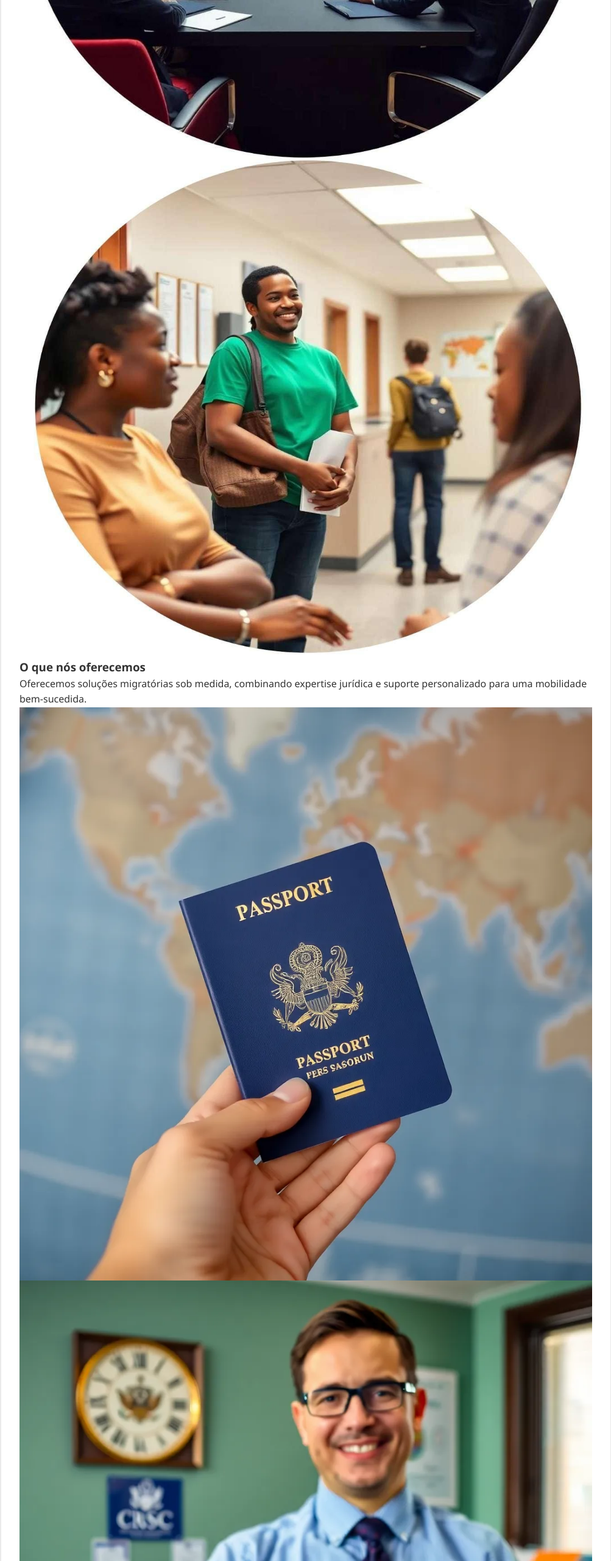
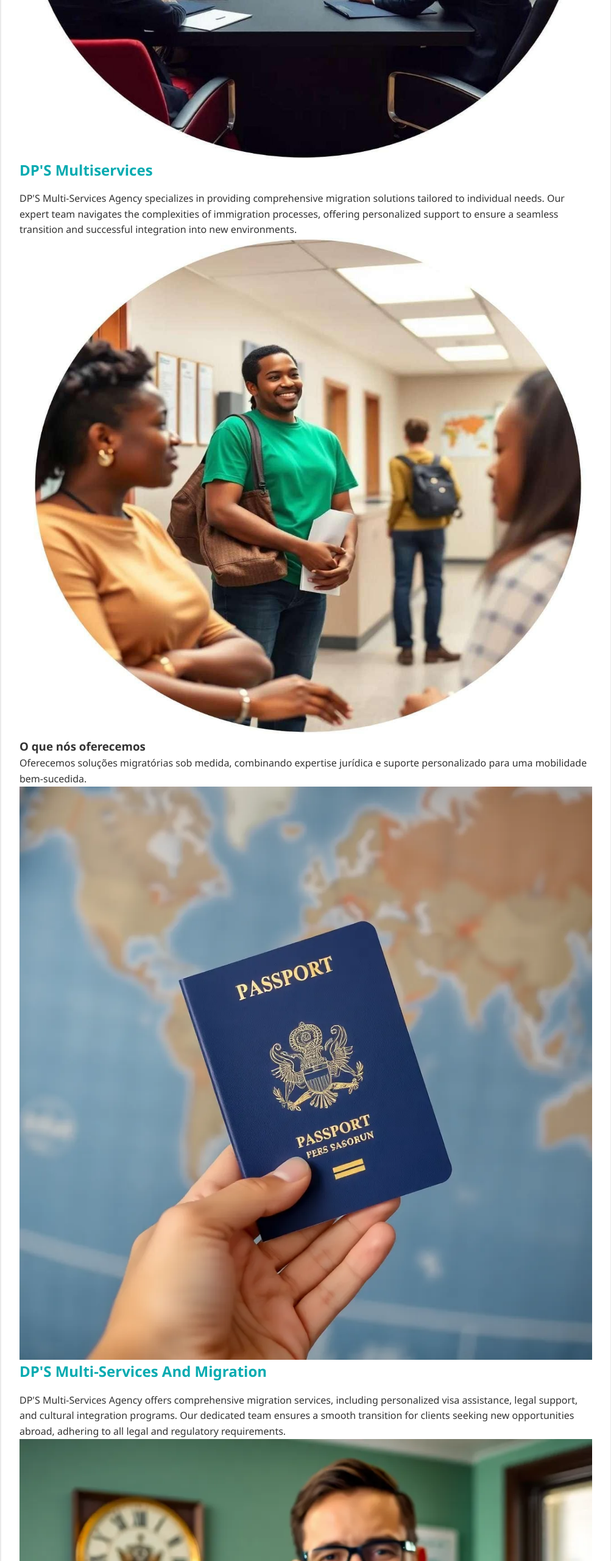
Before and after one commit to Myloveken9/dpsmultiservices.com.br, a plain HTML site: page index.html in a window 1280 px wide. Shown: the part 965-3525 px from the top of the page at 61% size, without its empty margins (138-1141 px from the left). Drawn offline with Linux system fonts and the light colour scheme.

```diff
--- a/index.html
+++ b/index.html
@@ -101,6 +101,8 @@
     <section class="additional-section">
       <div class="content">
         <img src="assets/Dps.jpg" alt="." />
+        <h2>DP'S Multiservices</h2>
+        <p>DP'S Multi-Services Agency specializes in providing comprehensive migration solutions tailored to individual needs. Our expert team navigates the complexities of immigration processes, offering personalized support to ensure a seamless transition and successful integration into new environments.</p>
         <img src="assets/administration.jpg" alt="." />
         <h3 id="financialServicesTitle">O que nós oferecemos</h3>
         <p id="financialServicesText">
@@ -108,6 +110,8 @@
       </div>
       <div class="content">
         <img src="assets/passport.png" alt="Transferts internationaux" />
+        <h2>DP'S Multi-Services And Migration</h2>
+        <p>DP'S Multi-Services Agency offers comprehensive migration services, including personalized visa assistance, legal support, and cultural integration programs. Our dedicated team ensures a smooth transition for clients seeking new opportunities abroad, adhering to all legal and regulatory requirements.</p>
         <img src="assets/passport2.png" alt="Transferts internationaux" />
         <h3 id="internationalTransfersTitle">O que nós oferecemos</h3>
         <p id="internationalTransfersText">
```
